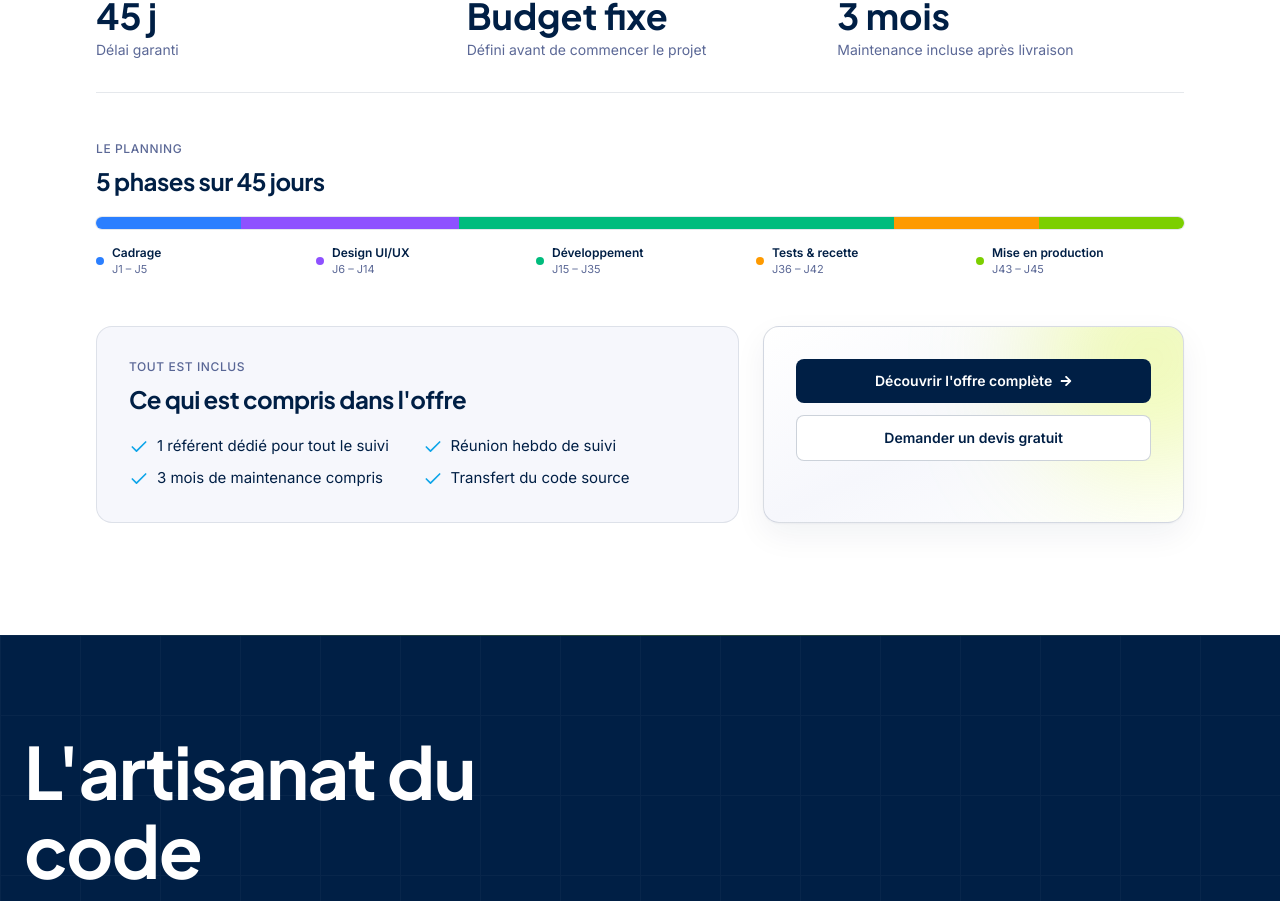
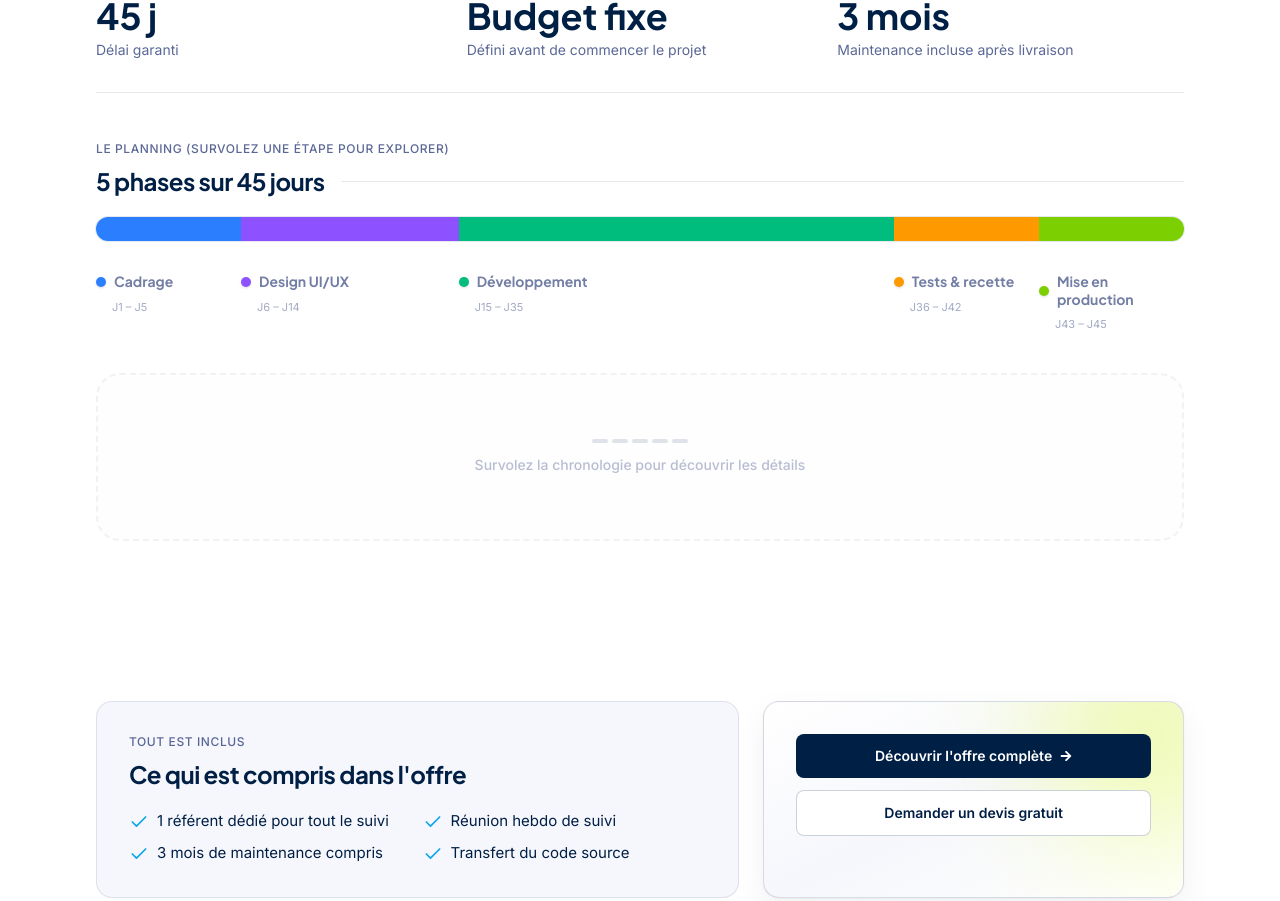
Before and after one commit to Lodgic-LLC/Landing-Website, a Next.js app: page / in a window 1280 px wide. Shown: the part 1176-2077 px from the top of the page. Built offline with nearby package versions, Linux system fonts and the light colour scheme.

Commit message:
ajout effet hover sur barres app en 45 jours

```diff
--- a/src/components/pages/home/Process.tsx
+++ b/src/components/pages/home/Process.tsx
@@ -1,41 +1,66 @@
 "use client";
 
+import { useState } from "react";
 import Link from "next/link";
 import { FaArrowRight } from "react-icons/fa";
 import { useIsMobile } from "@/hooks/useIsMobile";
+import { motion, AnimatePresence } from "framer-motion";
 
 type Phase = {
   number: number;
   name: string;
   range: string;
   color: string;
+  details: string;
+  fullTitle: string;
+  includes: string[];
 };
 
 const PHASES: Phase[] = [
-  { number: 1, name: "Cadrage", range: "J1 – J5", color: "bg-blue-500" },
+  {
+    number: 1,
+    name: "Cadrage",
+    range: "J1 – J5",
+    color: "bg-blue-500",
+    fullTitle: "Cadrage & Stratégie",
+    details: "Nous définissons ensemble la vision de votre produit. Analyse des fonctionnalités critiques (MVP), choix techniques et établissement de la roadmap précise.",
+    includes: ["Atelier de définition", "Choix de la stack technique", "Spécifications fonctionnelles"]
+  },
   {
     number: 2,
     name: "Design UI/UX",
     range: "J6 – J14",
     color: "bg-violet-500",
+    fullTitle: "Identité Visuelle & UX",
+    details: "Création d'une interface moderne et intuitive. Nous produisons des maquettes haute-fidélité cliquables pour que vous puissiez tester le flux utilisateur avant le développement.",
+    includes: ["Wireframes", "Maquettes Haute-Fidélité", "Prototype Interactif"]
   },
   {
     number: 3,
     name: "Développement",
     range: "J15 – J35",
     color: "bg-emerald-500",
+    fullTitle: "Développement React Native",
+    details: "Le cœur de notre métier. Nous codons votre application avec React Native pour garantir une fluidité parfaite sur iOS et Android tout en optimisant les coûts.",
+    includes: ["Codebase unifiée", "Intégration API & Backend", "Sync Cloud"]
   },
   {
     number: 4,
     name: "Tests & recette",
     range: "J36 – J42",
     color: "bg-amber-500",
+    fullTitle: "Assurance Qualité",
+    details: "Chaque écran est passé au crible. Nous effectuons des tests de performance, de sécurité et d'ergonomie sur divers appareils mobiles réels.",
+    includes: ["Tests Unitaires & E2E", "Correction de bugs", "Optimisation SEO/Perf"]
   },
   {
     number: 5,
     name: "Mise en production",
     range: "J43 – J45",
     color: "bg-lime-500",
+    fullTitle: "Mise en Production",
+    details: "Dernière ligne droite. Nous gérons pour vous la soumission aux stores et configurons l'environnement de production pour un déploiement sécurisé.",
+    includes: ["Publication Stores", "Monitoring temps réel", "Passage de relais"]
   },
 ];
 
@@ -54,6 +79,7 @@ const INCLUDED = [
 
 export default function Process() {
   const isMobile = useIsMobile();
+  const [selectedPhase, setSelectedPhase] = useState<Phase | null>(null);
 
   return (
     <section
@@ -94,48 +120,144 @@ export default function Process() {
         </div>
 
         {/* Timeline visual */}
-        <div
-          className="mt-12"
-        >
+        <div className="mt-12">
           <p className="text-xs font-medium uppercase tracking-wider text-[#162869]/70 font-inter">
-            Le planning
+            Le planning (Survolez une étape pour explorer)
           </p>
-          <h3 className="mt-2 text-xl md:text-2xl font-sofia-bold text-[#001F45]">
+          <div className="flex items-center justify-between gap-2 md:gap-4 mt-2 mb-4">
+             <h3 className="text-xl md:text-2xl font-sofia-bold text-[#001F45]">
                5 phases sur 45 jours
              </h3>
+             <div className="flex-1 h-px bg-[#001F45]/10 hidden md:block" />
+          </div>
 
-          <div className="mt-5 flex h-3 w-full overflow-hidden rounded-full bg-[#f6f7fc] ring-1 ring-[#001F45]/10">
+          <div className="mt-5 flex h-4 md:h-6 w-full overflow-hidden rounded-full bg-[#f6f7fc] ring-1 ring-[#001F45]/10">
             {PHASES.map((phase, index) => (
-              <span
+              <motion.div
                 key={phase.number}
-                className={`${phase.color} h-full`}
-                style={{ flex: index === 2 ? 3 : index === 1 ? 1.5 : 1 }}
-                aria-hidden
+                onMouseEnter={() => setSelectedPhase(phase)}
+                className={`${phase.color} relative h-full transition-all duration-300 cursor-help`}
+                style={{ width: index === 2 ? '40%' : index === 1 ? '20%' : '13.333%' }}
+                whileHover={{
+                  scaleY: 1.4,
+                  transition: { type: "spring", stiffness: 400, damping: 15 }
+                }}
+              >
+                {selectedPhase?.number === phase.number && (
+                  <motion.div
+                    layoutId="active-indicator"
+                    className="absolute inset-x-0 -bottom-1 h-1 bg-[#001F45]/30"
                   />
+                )}
+              </motion.div>
             ))}
           </div>
 
-          <div className="mt-4 grid grid-cols-2 gap-3 sm:grid-cols-5">
+          <div className="mt-8 flex w-full">
             {PHASES.map((phase, index) => (
               <div
                 key={phase.number}
-                className="flex items-center gap-2"
+                onMouseEnter={() => setSelectedPhase(phase)}
+                className="flex flex-col gap-2 group cursor-help pr-2"
+                style={{ width: index === 2 ? '40%' : index === 1 ? '20%' : '13.333%' }}
               >
+                <div className="flex items-center gap-2">
                   <span
-                  className={`inline-block h-2 w-2 flex-shrink-0 rounded-full ${phase.color}`}
+                    className={`inline-block h-2.5 w-2.5 flex-shrink-0 rounded-full ${phase.color} shadow-sm transition-all duration-300 ${selectedPhase?.number === phase.number ? 'scale-125 ring-4 ring-[#001F45]/5' : 'group-hover:scale-110'}`}
                     aria-hidden
                   />
-                <div className="flex flex-col">
-                  <span className="text-xs font-semibold text-[#001F45] font-inter">
+                  <span className={`text-[13px] md:text-sm font-sofia-bold text-[#001F45] font-inter transition-colors leading-tight ${selectedPhase?.number === phase.number ? 'text-[#0b2b63]' : 'text-[#162869]/60'}`}>
                     {phase.name}
                   </span>
-                  <span className="text-[11px] text-[#162869]/70 font-inter">
+                </div>
+                <span className="text-[10px] md:text-[11px] text-[#162869]/40 font-inter pl-4">
                   {phase.range}
                 </span>
               </div>
-              </div>
             ))}
           </div>
+        </div>
+
+        {/* Inline Detail Expansion */}
+        <div className="relative mt-10 min-h-[320px] md:min-h-[280px]">
+          <AnimatePresence mode="wait">
+            {selectedPhase ? (
+              <motion.div
+                key={selectedPhase.number}
+                initial={{ opacity: 0, y: 10, scale: 0.98 }}
+                animate={{ opacity: 1, y: 0, scale: 1 }}
+                exit={{ opacity: 0, y: -10, scale: 0.98 }}
+                transition={{ duration: 0.2, ease: "easeOut" }}
+                className="rounded-3xl bg-slate-50/50 border border-[#001F45]/5 p-6 md:p-10 backdrop-blur-sm"
+              >
+                <div className="flex flex-col md:flex-row md:items-start justify-between gap-10">
+                  <div className="flex-1">
+                    <div className="flex items-center gap-4">
+                      <motion.span
+                        layoutId={`number-${selectedPhase.number}`}
+                        className={`flex h-10 w-10 items-center justify-center rounded-xl ${selectedPhase.color} text-white font-sofia-bold shadow-lg shadow-${selectedPhase.color.split('-')[1]}-500/20`}
+                      >
+                        {selectedPhase.number}
+                      </motion.span>
+                      <div className="h-px w-8 bg-[#001F45]/10" />
+                      <span className="text-xs font-bold uppercase tracking-[0.2em] text-[#001F45]/40 leading-none">
+                        Phase : {selectedPhase.range}
+                      </span>
+                    </div>
+
+                    <h4 className="mt-6 text-2xl md:text-4xl font-sofia-bold text-[#001F45] tracking-tight">
+                      {selectedPhase.fullTitle}
+                    </h4>
+
+                    <p className="mt-4 text-base md:text-xl leading-relaxed text-[#162869]/80 font-inter max-w-2xl">
+                      {selectedPhase.details}
+                    </p>
+                  </div>
+
+                  <div className="md:w-80 shrink-0">
+                    <div className="rounded-2xl bg-white border border-[#001F45]/5 p-6 shadow-sm">
+                      <p className="text-[10px] font-bold uppercase tracking-[0.2em] text-[#001F45]/40 mb-5">
+                        Livrables & Étapes
+                      </p>
+                      <div className="space-y-3">
+                        {selectedPhase.includes.map((item, i) => (
+                          <motion.div
+                            initial={{ opacity: 0, x: 10 }}
+                            animate={{ opacity: 1, x: 0 }}
+                            transition={{ delay: i * 0.05 }}
+                            key={i}
+                            className="flex items-center gap-3"
+                          >
+                            <div className={`h-1.5 w-1.5 rounded-full ${selectedPhase.color}`} />
+                            <span className="text-sm text-[#001F45] font-inter font-medium leading-tight">
+                              {item}
+                            </span>
+                          </motion.div>
+                        ))}
+                      </div>
+                    </div>
+                  </div>
+                </div>
+              </motion.div>
+            ) : (
+              <motion.div
+                initial={{ opacity: 0 }}
+                animate={{ opacity: 1 }}
+                className="flex flex-col items-center justify-center h-full py-16 rounded-3xl border-2 border-dashed border-[#001F45]/5 bg-slate-50/20"
+              >
+                <div className="flex flex-col items-center gap-1 opacity-30">
+                  <div className="flex gap-1 mb-2">
+                    {[1, 2, 3, 4, 5].map((i) => (
+                      <div key={i} className="h-1 w-4 rounded-full bg-[#001F45]/40" />
+                    ))}
+                  </div>
+                  <p className="text-[#162869] font-inter text-sm font-medium">
+                    Survolez la chronologie pour découvrir les détails
+                  </p>
+                </div>
+              </motion.div>
+            )}
+          </AnimatePresence>
         </div>
 
         {/* Included + CTA */}
```
Lines whose indentation alone changed are shown as unchanged.
